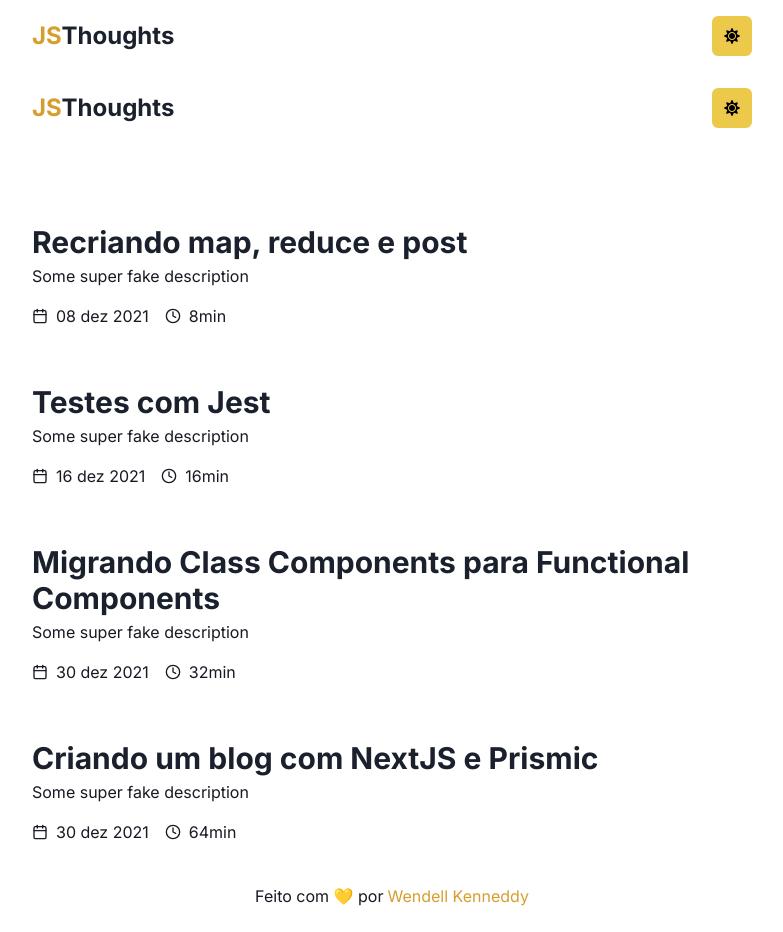
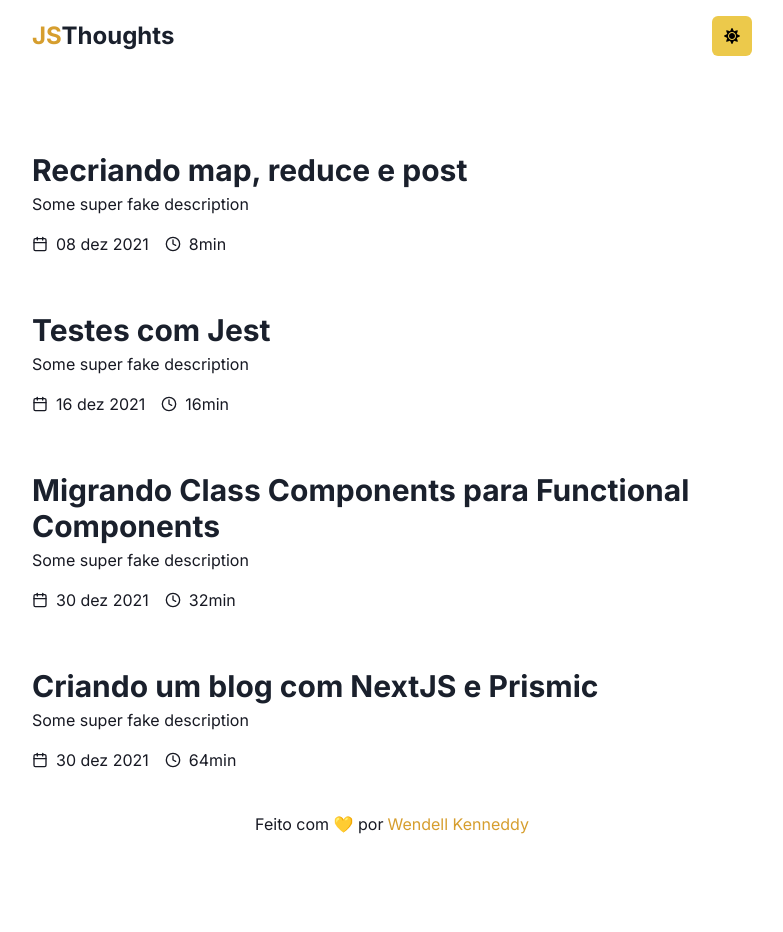
Before and after one commit to wendell-kenneddy/js-thoughts, a Next.js app: page / in a window 1280 px wide. Shown: the whole page, without its empty margins (248-1031 px from the left). After the commit the page ends 860 px from the top, so only its background shows below. Built offline with nearby package versions, Linux system fonts and the light colour scheme.

Commit message:
refactor(homepage): remove header and footer
Since the Footer and Header components are used in the _app, there is no need to use in any page
anymore.

```diff
--- a/src/pages/index.tsx
+++ b/src/pages/index.tsx
@@ -2,7 +2,6 @@ import Head from "next/head";
 
 import { VStack } from "@chakra-ui/react";
 
-import { Header } from "../components/Header";
 import { PostCard } from "../components/PostCard";
 
 const FAKE_POSTS = [
@@ -47,8 +46,6 @@ export default function Home() {
         <title>JSThoughts</title>
       </Head>
 
-      <Header />
-
       <VStack
         as="main"
         w="90vw"
```
